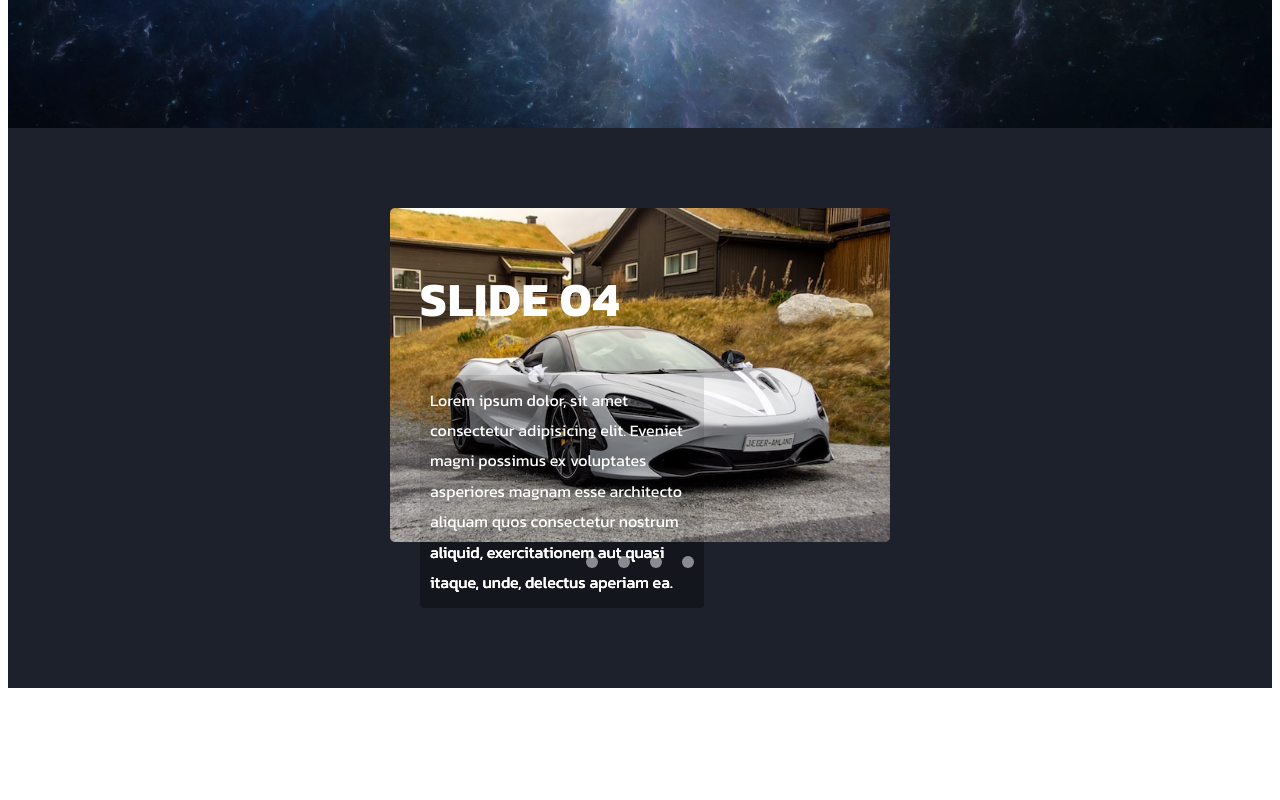
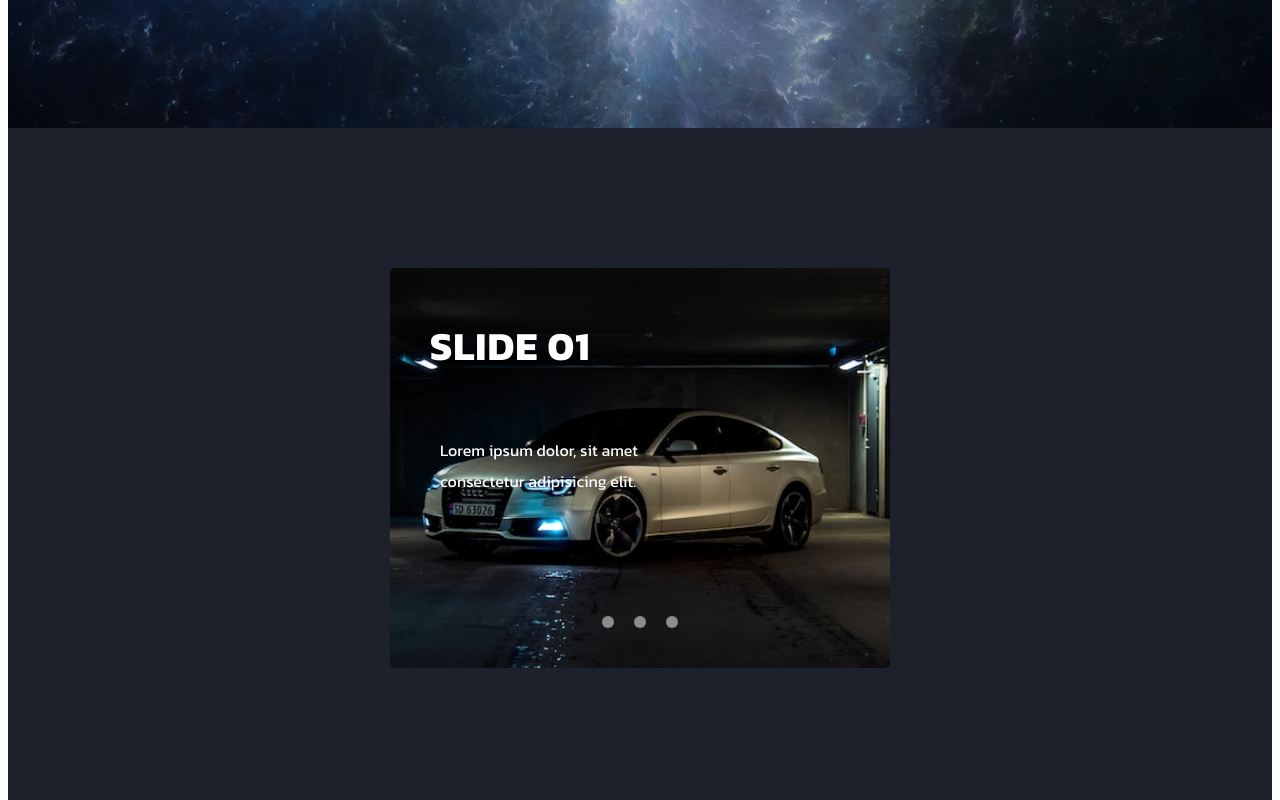
Before and after one commit to SanditZZ/sanditzz.github.io, a plain HTML site: page index.html in a window 1280 px wide. Shown: the part 680-1480 px from the top of the page. Drawn offline with Linux system fonts and the light colour scheme; a web font is replaced by a local one.

Commit message:
Buttons Function & Updated Image Sizing

```diff
--- a/index.html
+++ b/index.html
@@ -59,61 +59,62 @@
 	<!-- Image Slider Section -->
 	<section id="img-slider">
 		<div class="img-slider">
-			<div class="slide">
-				<img src="/img/car2low.jpg" alt="">
+			<div class="slide active">
+				<img src="/img/car3low.jpg" alt="">
 				<div class="info">
 					<h2>Slide 01</h2>
-					<p>Lorem ipsum dolor, sit amet consectetur adipisicing elit. Eveniet magni possimus ex voluptates
-						asperiores
-						magnam esse architecto aliquam quos consectetur nostrum aliquid, exercitationem aut quasi
-						itaque,
-						unde,
-						delectus aperiam ea.</p>
+					<p>Lorem ipsum dolor, sit amet consectetur adipisicing elit.</p>
 				</div>
 			</div>
 			<div class="slide">
-				<img src="/img/car3low.jpg" alt="">
+				<img src="/img/car6low.jpg" alt="">
 				<div class="info">
 					<h2>Slide 02</h2>
-					<p>Lorem ipsum dolor, sit amet consectetur adipisicing elit. Eveniet magni possimus ex voluptates
-						asperiores
-						magnam esse architecto aliquam quos consectetur nostrum aliquid, exercitationem aut quasi
-						itaque,
-						unde,
-						delectus aperiam ea.</p>
-				</div>
-			</div>
-			<div class="slide">
-				<img src="/img/car5low.jpg" alt="">
-				<div class="info">
-					<h2>Slide 03</h2>
-					<p>Lorem ipsum dolor, sit amet consectetur adipisicing elit. Eveniet magni possimus ex voluptates
-						asperiores
-						magnam esse architecto aliquam quos consectetur nostrum aliquid, exercitationem aut quasi
-						itaque,
-						unde,
-						delectus aperiam ea.</p>
+					<p>Lorem ipsum dolor, sit amet consectetur adipisicing elit.</p>
 				</div>
 			</div>
 			<div class="slide">
 				<img src="/img/car4low.jpg" alt="">
 				<div class="info">
-					<h2>Slide 04</h2>
-					<p>Lorem ipsum dolor, sit amet consectetur adipisicing elit. Eveniet magni possimus ex voluptates
-						asperiores
-						magnam esse architecto aliquam quos consectetur nostrum aliquid, exercitationem aut quasi
-						itaque,
-						unde,
-						delectus aperiam ea.</p>
+					<h2>Slide 03</h2>
+					<p>Lorem ipsum dolor, sit amet consectetur adipisicing elit.</p>
 				</div>
 			</div>
 			<div class="navigation">
-				<div class="btn"></div>
-				<div class="btn"></div>
+				<div class="btn active"></div>
 				<div class="btn"></div>
 				<div class="btn"></div>
 			</div>
 		</div>
+
+		<script type="text/javascript">
+			var slides = document.querySelectorAll('.slide');
+			var btns = document.querySelectorAll('.btn');
+			let currentSlide = 1;
+
+			// Javascript for image slider manual navigation
+			var manualNav = function (manual) {
+				slides.forEach((slide) => {
+					slide.classList.remove('active');
+
+					btns.forEach((btn) => {
+						btn.classList.remove('active');
+					});
+				});
+
+				slides[manual].classList.add('active');
+				btns[manual].classList.add('active');
+			}
+
+			btns.forEach((btn, i) => {
+				btn.addEventListener("click", () => {
+					manualNav(i);
+					currentSlide = i;
+				});
+			});
+		</script>
+
+
 	</section>
 	<!-- End of Image Slider Section -->
 
--- a/styles.css
+++ b/styles.css
@@ -44,13 +44,13 @@ i {
 }
 
 img {
-  height: 100%;
+  height: 400px;
   width: 100%;
   object-fit: cover;
 }
 
 p {
-  color: rgb(0, 0, 0);
+  color: rgb(255, 255, 255);
   text-align: left;
   font-size: 1.4rem;
   line-height: 1.9rem;
@@ -102,7 +102,7 @@ p {
 
 /* Image Slider Section */
 #img-slider {
-  height: 70vh;
+  height: 85vh;
   display: flex;
   justify-content: center;
   align-items: center;
@@ -121,6 +121,13 @@ p {
   z-index: 1;
   position: absolute;
   width: 100%;
+  clip-path: circle(0% at 50%);
+}
+
+.img-slider .slide.active {
+  clip-path: circle(150.0% at 0 50%);
+  transition: 2s;
+  transition-property: clip-path;
 }
 
 .img-slider .slide img {
@@ -131,13 +138,15 @@ p {
 
 .img-slider .slide .info {
   position: absolute;
+  display: flex;
+  flex-direction: column;
   top: 0;
-  padding: 15px 30px;
+  padding: 15px 40px;
 }
 
 .img-slider .slide .info h2 {
   color: #fff;
-  font-size: 3em;
+  font-size: 2.5em;
   text-transform: uppercase;
   font-weight: 700;
   letter-spacing: 1px;
@@ -313,7 +322,7 @@ p {
 /* End of Service Section */
 
 body {
-  color: #333;
+  color: #ffffff;
   font-family: 'Kanit', sans-serif;
   /* font-family: 'M PLUS 1', sans-serif; */
   overflow-x: hidden;
```
